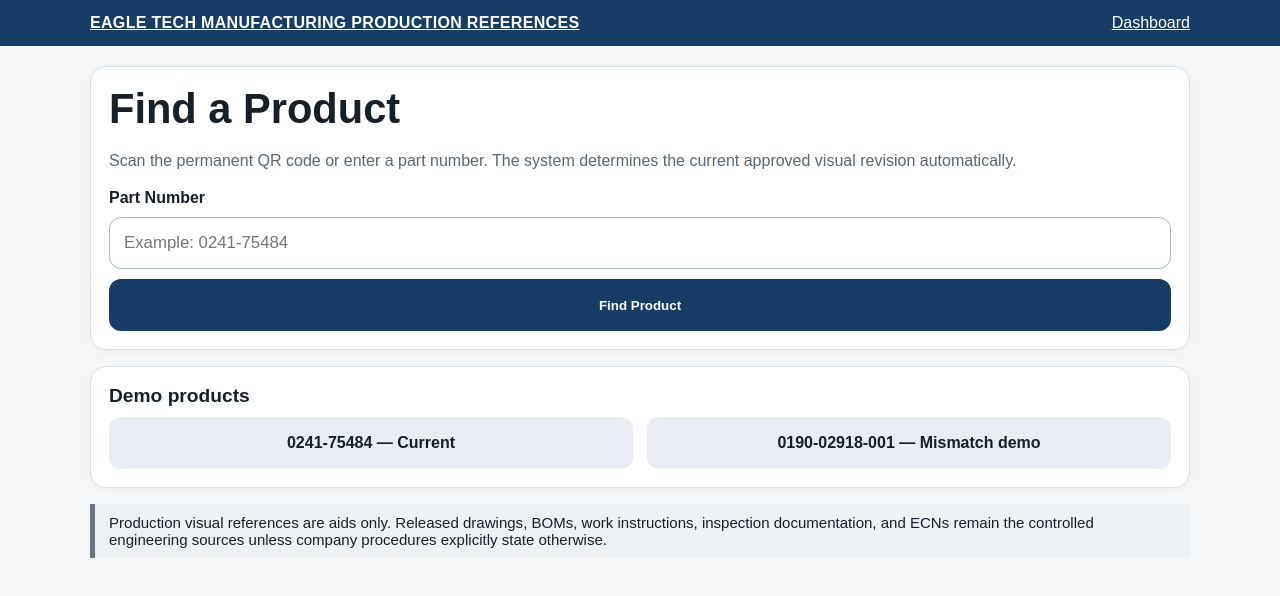
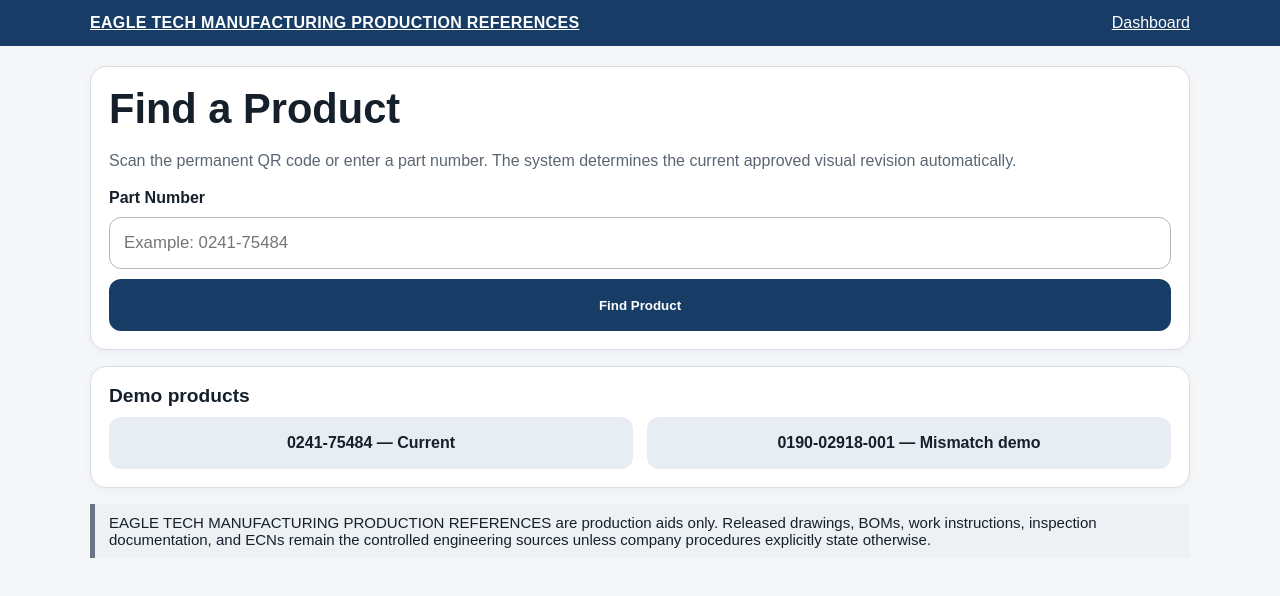
Before and after one commit to quirozr21-ops/production-visual-reference, a Next.js app: page / in a window 1280 px wide. Shown: the top 596 px of the page. Built offline with nearby package versions, Linux system fonts and the light colour scheme; no server answers.

Commit message:
Rename Production Visual Reference branding

```diff
--- a/src/app/page.tsx
+++ b/src/app/page.tsx
@@ -31,7 +31,7 @@ export default async function Home() {
       ) : null}
 
       <section className="disclaimer">
-        Production visual references are aids only. Released drawings, BOMs, work instructions, inspection documentation, and ECNs remain the controlled engineering sources unless company procedures explicitly state otherwise.
+        EAGLE TECH MANUFACTURING PRODUCTION REFERENCES are production aids only. Released drawings, BOMs, work instructions, inspection documentation, and ECNs remain the controlled engineering sources unless company procedures explicitly state otherwise.
       </section>
     </main>
   );
```
